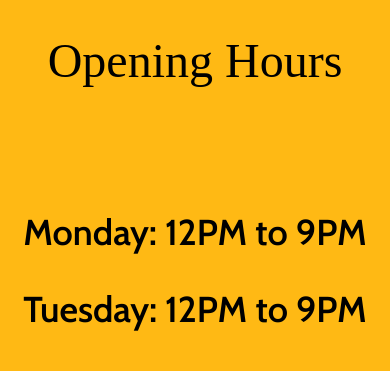
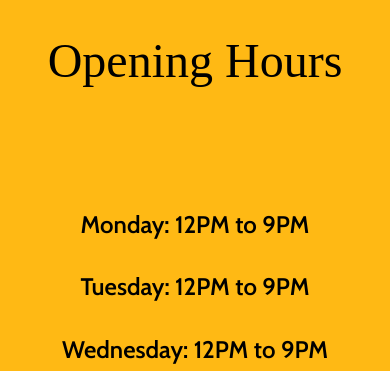
Before and after one commit to BreadleyCooper/Restaurant-page, a website: page dist/index.html in a window 390 px wide. Shown: the part 701-1072 px from the top of the page. Drawn offline with nearby package versions, Linux system fonts and the light colour scheme; a web font is replaced by a local one.

Commit message:
improved text sizing for mobile

```diff
--- a/src/style.css
+++ b/src/style.css
@@ -133,5 +133,8 @@ li {
     .name {
         font-size: 2em;
     }
+    .days {
+        font-size: 1em;
+    }
 
 }
```
Also changed, not shown: dist/main.js.
